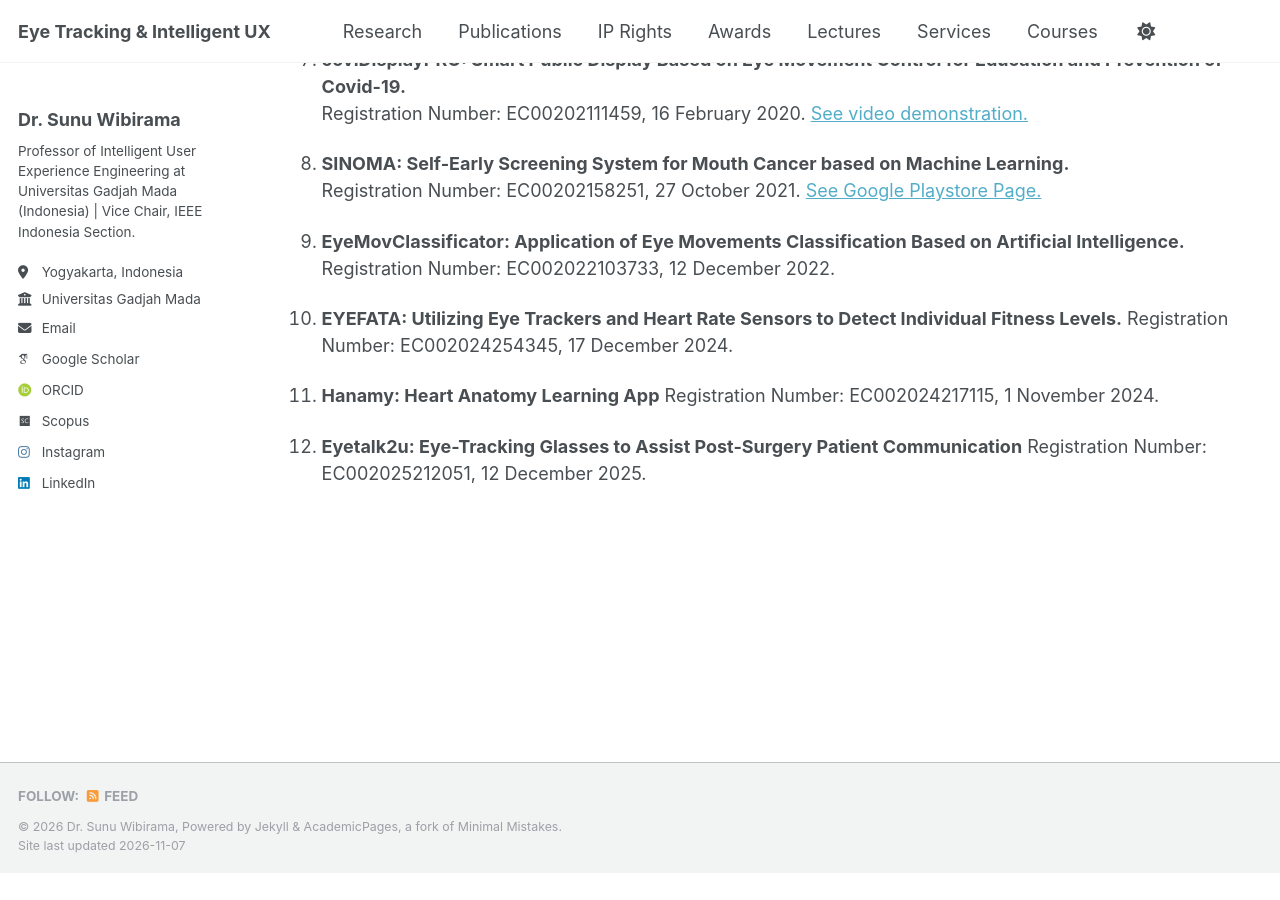
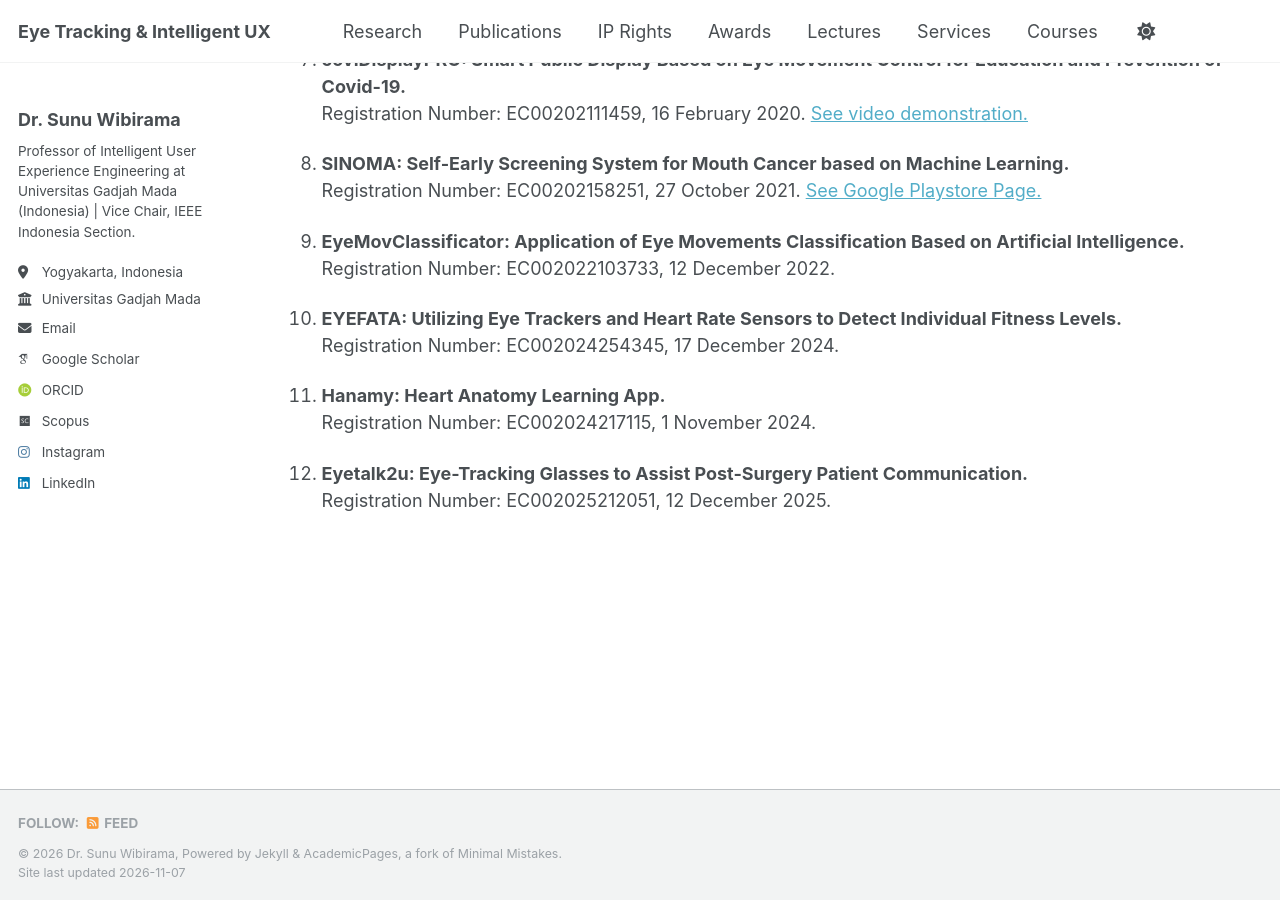
Before and after one commit to wibirama/wibirama.github.io, a Jekyll site: the page built from _pages/ipr.md, in a window 1280 px wide and 900 px high, scrolled down 668 px. Built offline with Jekyll 4.4.1, drawn with Linux system fonts in a browser that asks for light colours; some web fonts are replaced; a script that is not in the unit is left out; before the commit the page ends 1541 px from its top, so only the background shows below that; part of the change alters nothing that is shown.

Commit message:
Update ipr.md

```diff
--- a/_pages/ipr.md
+++ b/_pages/ipr.md
@@ -32,14 +32,14 @@ Below are a list of intellectual property rights (IPRs) of various software buil
 8. **SINOMA: Self-Early Screening System for Mouth Cancer based on Machine Learning.**
    Registration Number: EC00202158251, 27 October 2021. [See Google Playstore Page.](https://play.google.com/store/apps/details?id=com.sinoma.app)
 
-9. **EyeMovClassificator: Application of Eye Movements Classification Based on Artificial Intelligence.**
-   Registration Number: EC002022103733, 12 December 2022.
+9. **EyeMovClassificator: Application of Eye Movements Classification Based on Artificial Intelligence.** \
+    Registration Number: EC002022103733, 12 December 2022.
 
-10. **EYEFATA: Utilizing Eye Trackers and Heart Rate Sensors to Detect Individual Fitness Levels.**
+11. **EYEFATA: Utilizing Eye Trackers and Heart Rate Sensors to Detect Individual Fitness Levels.**\
     Registration Number: EC002024254345, 17 December 2024.
 
-12. **Hanamy: Heart Anatomy Learning App**
+13. **Hanamy: Heart Anatomy Learning App.**\
     Registration Number: EC002024217115, 1 November 2024.
 
-14. **Eyetalk2u: Eye-Tracking Glasses to Assist Post-Surgery Patient Communication**
+15. **Eyetalk2u: Eye-Tracking Glasses to Assist Post-Surgery Patient Communication.**\
     Registration Number: EC002025212051, 12 December 2025.
```
